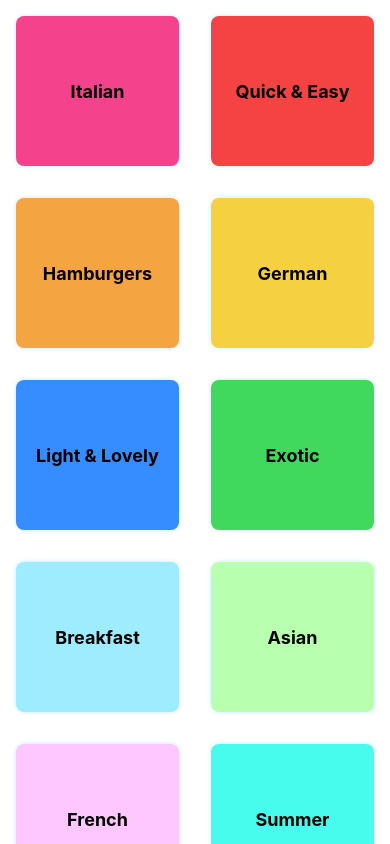
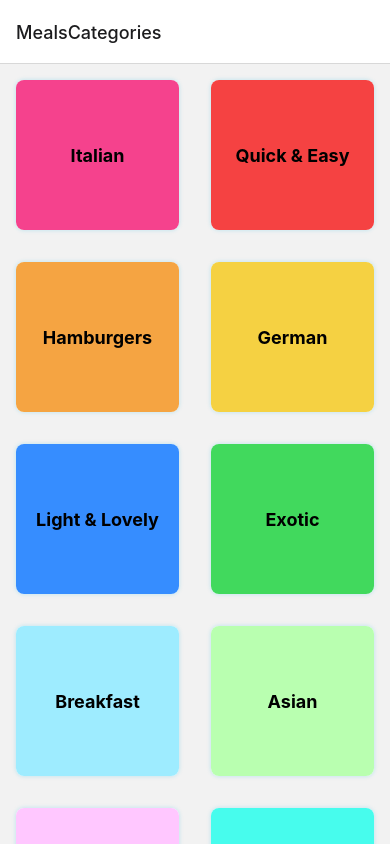
Before and after one commit to DevAdeelAhmad/food-recipe-app, a React Native app: screen / in a window 390 px wide. Built offline with nearby package versions, Linux system fonts and the light colour scheme.

Commit message:
Wokring on Navigation

```diff
--- a/App.js
+++ b/App.js
@@ -1,12 +1,21 @@
 import { StatusBar } from "expo-status-bar";
-import { StyleSheet, SafeAreaView } from "react-native";
+import { StyleSheet } from "react-native";
+import { NavigationContainer } from "@react-navigation/native";
+import { createNativeStackNavigator } from "@react-navigation/native-stack";
+
 import CategoriesScreen from "./screens/CategoriesScreen";
+
+const Stack = createNativeStackNavigator();
 
 export default function App() {
   return (
     <>
       <StatusBar style="light" />
-      <CategoriesScreen />
+      <NavigationContainer>
+        <Stack.Navigator>
+          <Stack.Screen name="MealsCategories" component={CategoriesScreen} />
+        </Stack.Navigator>
+      </NavigationContainer>
     </>
   );
 }
--- a/package.json
+++ b/package.json
@@ -10,6 +10,7 @@
   },
   "dependencies": {
     "@react-navigation/native": "^6.1.7",
+    "@react-navigation/native-stack": "^6.9.13",
     "expo": "~49.0.11",
     "expo-status-bar": "~1.6.0",
     "react": "18.2.0",
```
Also changed, not shown: 1 other file (tests, documents, lock files or other folders).
